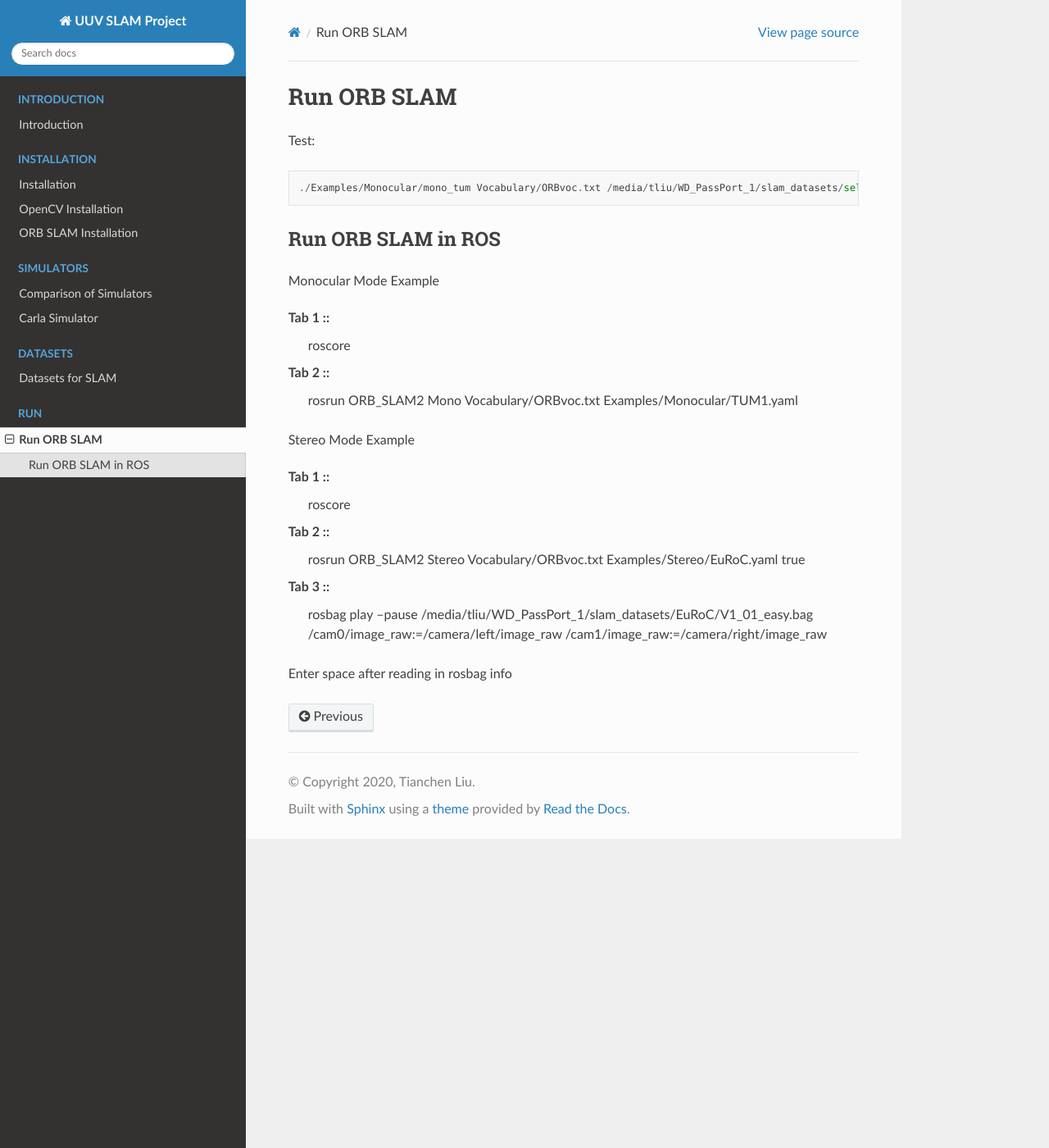
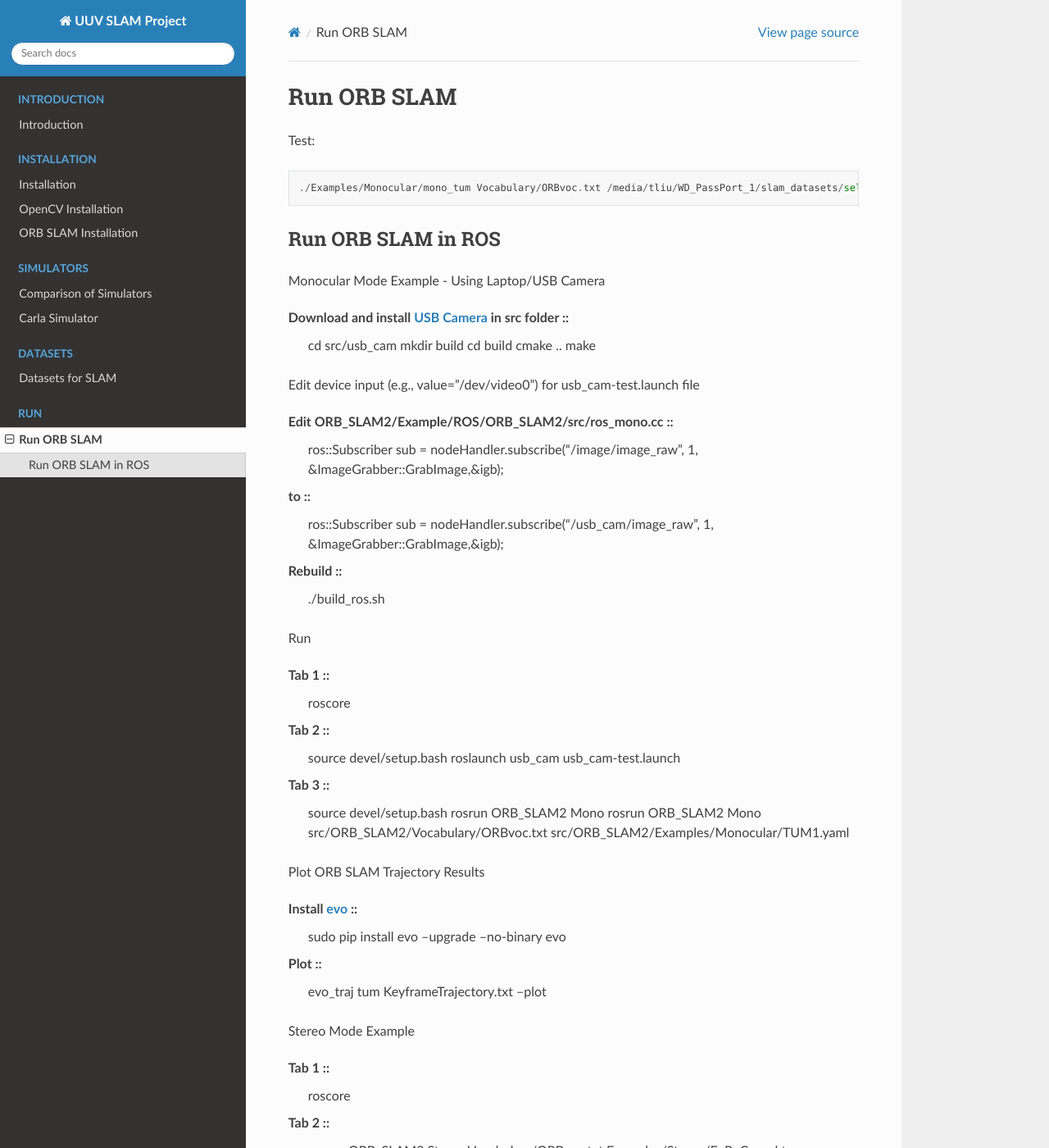
Before and after one commit to tianchenliu/uuv-slam-docs-test, a Sphinx documentation site: the page built from docs/source/sections/run/run_orb_slam.rst, in a window 1280 px wide and 1400 px high. Shown: the whole window at 82% size. Built offline with Sphinx 7.4.7 and the Read the Docs theme 2.0.0, drawn with Linux system fonts in a browser that asks for light colours.

Commit message:
Run ORB SLAM from laptop camera

```diff
--- a/docs/source/sections/run/run_orb_slam.rst
+++ b/docs/source/sections/run/run_orb_slam.rst
@@ -10,13 +10,47 @@ Test: ::
 Run ORB SLAM in ROS
 ---------------------
 
-Monocular Mode Example
+Monocular Mode Example - Using Laptop/USB Camera
+
+Download and install `USB Camera <https://github.com/bosch-ros-pkg/usb_cam/>`_ in src folder ::
+    cd src/usb_cam
+    mkdir build
+    cd build
+    cmake ..
+    make
+
+Edit device input (e.g., value="/dev/video0") for usb_cam-test.launch file
+
+Edit ORB_SLAM2/Example/ROS/ORB_SLAM2/src/ros_mono.cc ::
+    ros::Subscriber sub = nodeHandler.subscribe("/image/image_raw", 1, &ImageGrabber::GrabImage,&igb);
+to ::
+    ros::Subscriber sub = nodeHandler.subscribe("/usb_cam/image_raw", 1, &ImageGrabber::GrabImage,&igb);
+
+Rebuild ::
+    ./build_ros.sh
+
+Run
 
 Tab 1 ::
     roscore
 
 Tab 2 ::
-    rosrun ORB_SLAM2 Mono Vocabulary/ORBvoc.txt Examples/Monocular/TUM1.yaml
+    source devel/setup.bash
+    roslaunch usb_cam usb_cam-test.launch
+
+Tab 3 ::
+    source devel/setup.bash
+    rosrun ORB_SLAM2 Mono rosrun ORB_SLAM2 Mono src/ORB_SLAM2/Vocabulary/ORBvoc.txt src/ORB_SLAM2/Examples/Monocular/TUM1.yaml
+
+
+Plot ORB SLAM Trajectory Results
+
+Install `evo <https://github.com/MichaelGrupp/evo/>`_ ::
+    sudo pip install evo --upgrade --no-binary evo
+
+Plot ::
+    evo_traj tum KeyframeTrajectory.txt --plot
+
 
 
 Stereo Mode Example
```
